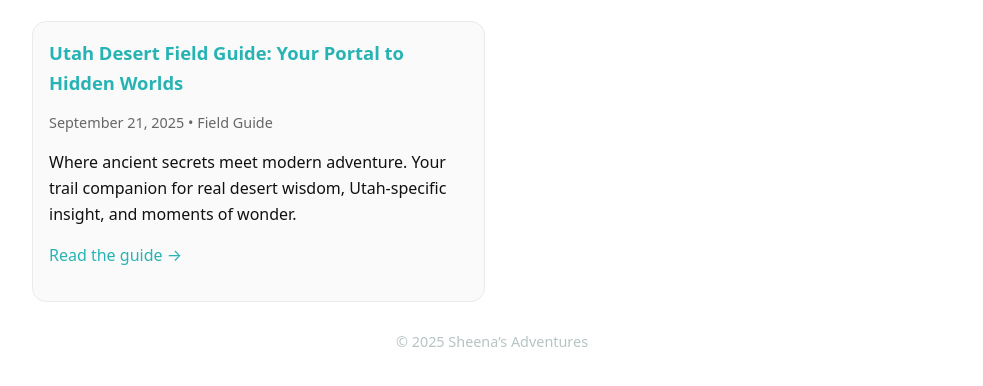
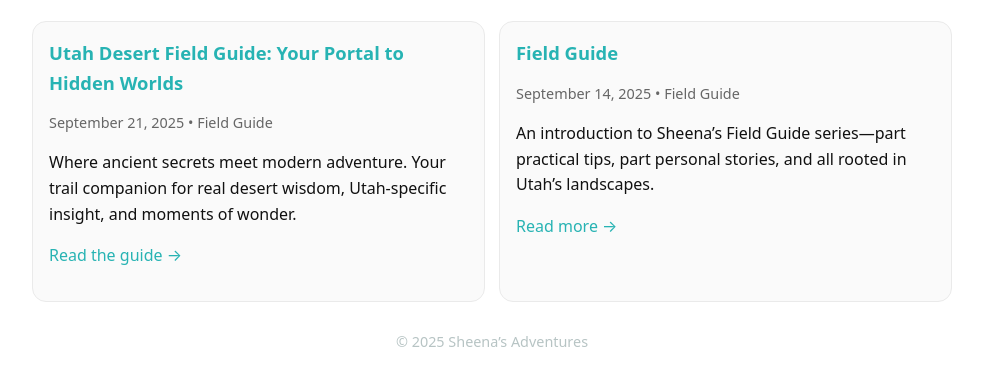
Before and after one commit to SheenaBadabina/sheenasadventures-site, a plain HTML site: page blog/index.html in a window 1280 px wide. Shown: the part 174-560 px from the top of the page, without its empty margins (148-1131 px from the left). Drawn offline with Linux system fonts and the light colour scheme.

Commit message:
Update index.html

```diff
--- a/blog/index.html
+++ b/blog/index.html
@@ -45,7 +45,7 @@
     </header>
 
     <main class="grid">
-      <!-- Newest post first -->
+      <!-- Newest post -->
       <article class="post">
         <h2><a href="/blog/utah-desert-field-guide">Utah Desert Field Guide: Your Portal to Hidden Worlds</a></h2>
         <p class="meta">September 21, 2025 • Field Guide</p>
@@ -53,7 +53,13 @@
         <p><a href="/blog/utah-desert-field-guide">Read the guide →</a></p>
       </article>
 
-      <!-- Add older posts below as more are published -->
+      <!-- Previous post -->
+      <article class="post">
+        <h2><a href="/blog/field-guide">Field Guide</a></h2>
+        <p class="meta">September 14, 2025 • Field Guide</p>
+        <p>An introduction to Sheena’s Field Guide series—part practical tips, part personal stories, and all rooted in Utah’s landscapes.</p>
+        <p><a href="/blog/field-guide">Read more →</a></p>
+      </article>
     </main>
 
     <footer style="margin:28px 0 8px;color:#b7c4c4;font-size:.9rem;text-align:center">
```
